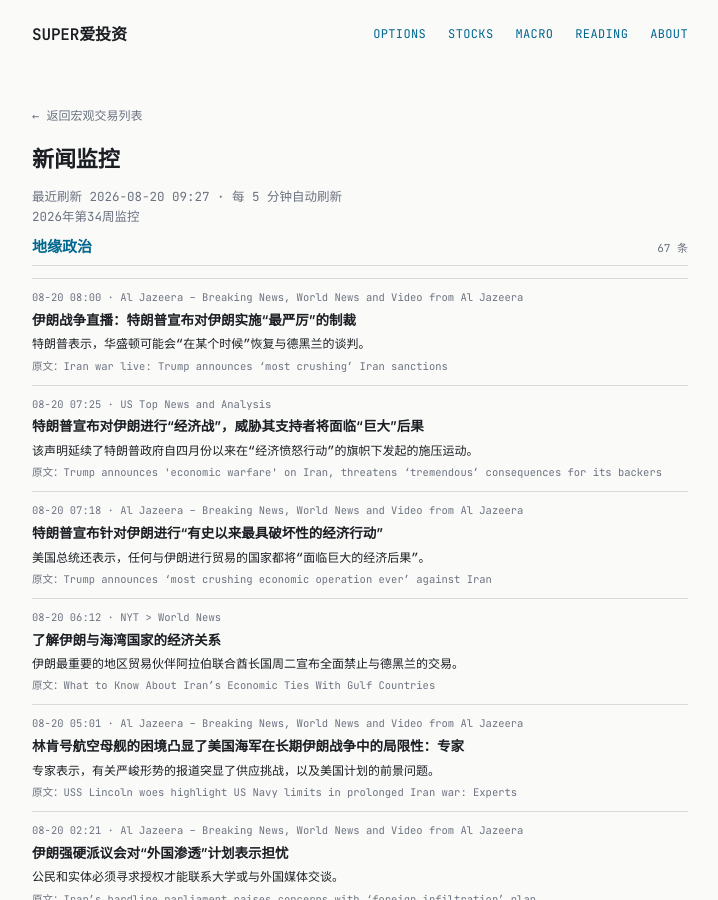
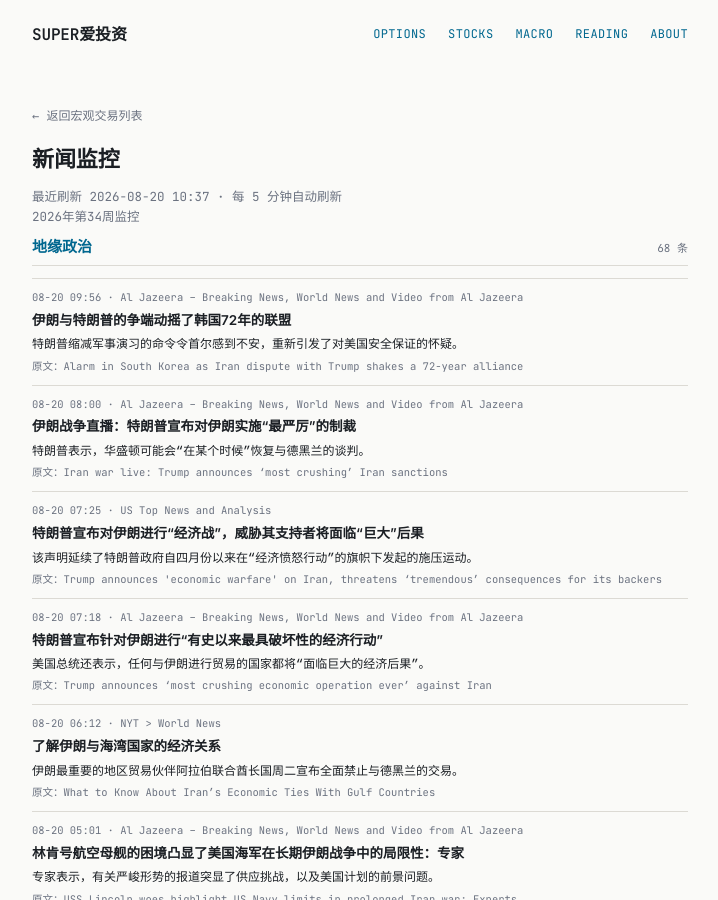
Before and after one commit to tang3super/tang3super.github.io, a Jekyll site: the page built from macro-trade/news-digest.md, in a window 1280 px wide and 900 px high. Shown: the whole window, without its empty margins (280-998 px from the left). Built offline with Jekyll 4.4.1, drawn with Linux system fonts in a browser that asks for light colours.

Commit message:
sync news-digest article

```diff
--- a/macro-trade/news-digest.md
+++ b/macro-trade/news-digest.md
@@ -5,11 +5,18 @@ title: 新闻监控
 date: '2026-08-20'
 summary: 2026年第34周监控
 week_label: 2026年第34周监控
-last_updated: 2026-08-20 09:27
+last_updated: 2026-08-20 10:37
 refresh_note: 每 5 分钟自动刷新
 topics:
 - name: 地缘政治
   items:
+  - title: Alarm in South Korea as Iran dispute with Trump shakes a 72-year alliance
+    summary: Trump's order to scale back military drills rattles Seoul, reviving doubts over US security guarantees.
+    link: https://www.aljazeera.com/news/2026/8/20/alarm-in-south-korea-as-iran-dispute-with-trump-shakes-a-72-year-alliance?traffic_source=rss
+    source: Al Jazeera – Breaking News, World News and Video from Al Jazeera
+    time: 08-20 09:56
+    title_zh: 伊朗与特朗普的争端动摇了韩国72年的联盟
+    summary_zh: 特朗普缩减军事演习的命令令首尔感到不安，重新引发了对美国安全保证的怀疑。
   - title: 'Iran war live: Trump announces ‘most crushing’ Iran sanctions'
     summary: Trump says Washington may resume talks with Tehran 'at some point'.
     link: https://www.aljazeera.com/news/liveblog/2026/8/20/iran-war-live-trump-announces-most-crushing-iran-sanctions?traffic_source=rss
```
